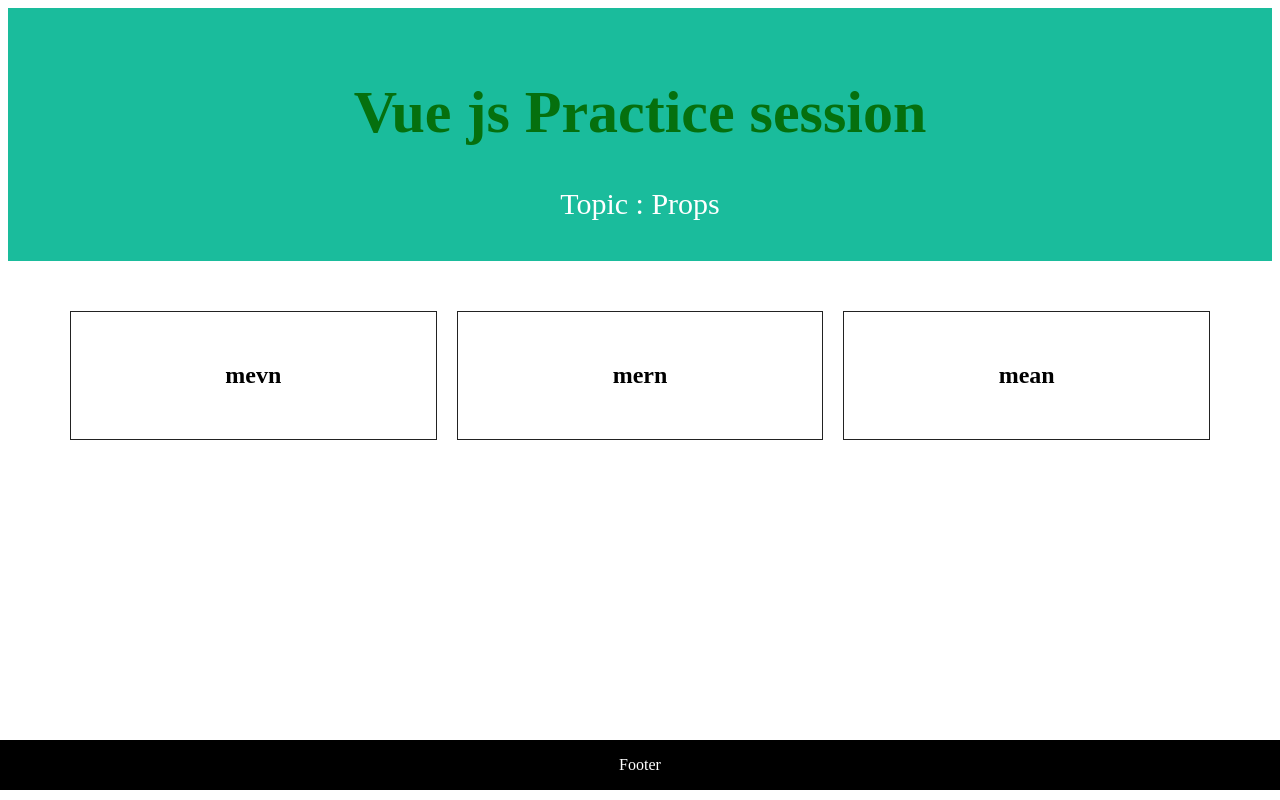
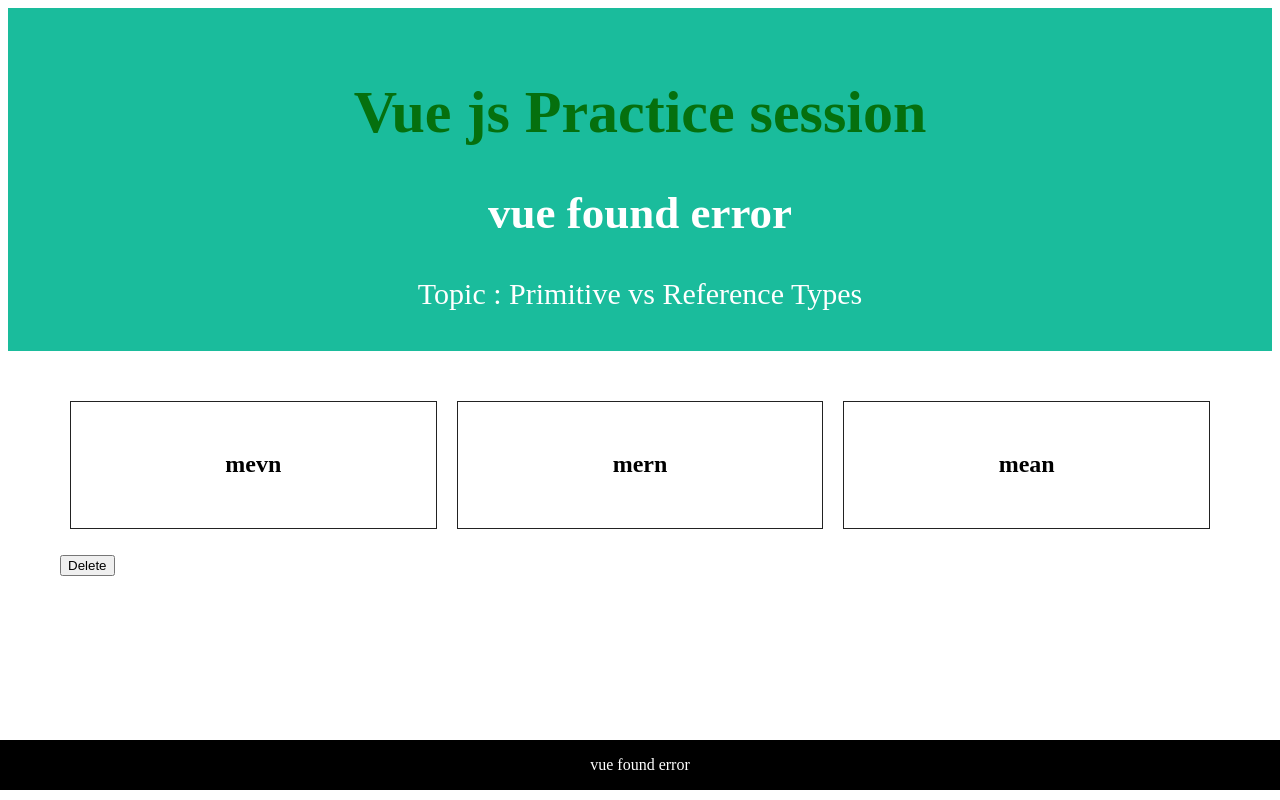
Before and after one commit to Usman209/Vue, a Vue app: page / in a window 1280 px wide. Built offline with nearby package versions, Linux system fonts and the light colour scheme.

Commit message:
sloved issue not showing in footer :
we need to bind props . in header we did but not bind in footer . that's way not working .  now issue sloved

```diff
--- a/src/App.vue
+++ b/src/App.vue
@@ -2,16 +2,18 @@
 <template>
 <!-- 1. this is root component -->
 <div>
-    <header1> </header1>
+    <header1 v-bind:title="title"> </header1>
   <!-- <h1>{{title}}</h1> -->
   <!-- <p>{{welcome()}}</p> -->
   <!-- <codey> </codey> -->
   <!-- <codeylocal> </codeylocal> -->
 
 <header-text v-bind:HeaderText="HeaderText"></header-text>
+<!-- <hr> -->
+<!-- <header-text v-bind:HeaderText="HeaderText"></header-text> -->
 
 
-<app-footer> </app-footer>
+<app-footer v-bind:title="title"  > </app-footer>
 
 </div>
 </template>
@@ -39,16 +41,16 @@ data(){
     {name:'mevn' ,backend:'Node', front:"Vue",show:false},
     {name:'mern' ,backend:'Node', front:"React",show:false},
     {name:'mean' ,backend:'Node', front:"Angular",show:false}
-]
+],
+  title:"vue found error"
   }
 } ,
-methods:{
+// methods:{
   welcome:function(){
     return 'welcome '
   }
-}
-
-
+// }
+  //
 }
 </script>
 
--- a/src/components/Header.vue
+++ b/src/components/Header.vue
@@ -2,13 +2,21 @@
 
 <div class="header">
   <h1>Vue js Practice session</h1>
-  <p>Topic : Props</p>
+  <h2>{{title}}</h2>
+  <p>Topic : Primitive vs Reference Types</p>
 
 </div>
 </template>
 
 <script>
 export default {
+
+props:{
+    title:{
+        type:String
+    }
+},
+
     data(){
         return 'testing'
     }
--- a/src/components/Headertext.vue
+++ b/src/components/Headertext.vue
@@ -10,6 +10,8 @@
 <h3 v-show="text.show">{{text.front}} </h3>
     </li>
 </ul>
+
+<button v-on:click="deleted"> Delete </button>
 
 </div>
 
@@ -30,8 +32,15 @@ export default {
 
         return {
 
+        }
 
-        }
+    },
+    methods:{
+
+      deleted:function(){
+          this.HeaderText.pop();
+      }
+
     }
 
 }
--- a/src/components/footer.vue
+++ b/src/components/footer.vue
@@ -1,11 +1,23 @@
 <template>
-    <div class="footer">
-  <p>Footer</p>
+<div class="footer">
+<p>{{title}}</p>
+
 </div>
+
 
 </template>
 <script>
 export default {
+
+props:{
+    title:{
+        type:String
+    }
+},
+
+    data(){
+        return 'testing 2'
+    }
 
 }
 </script>
@@ -21,4 +33,5 @@ export default {
    color: white;
    text-align: center;
 }
+
 </style>
```
